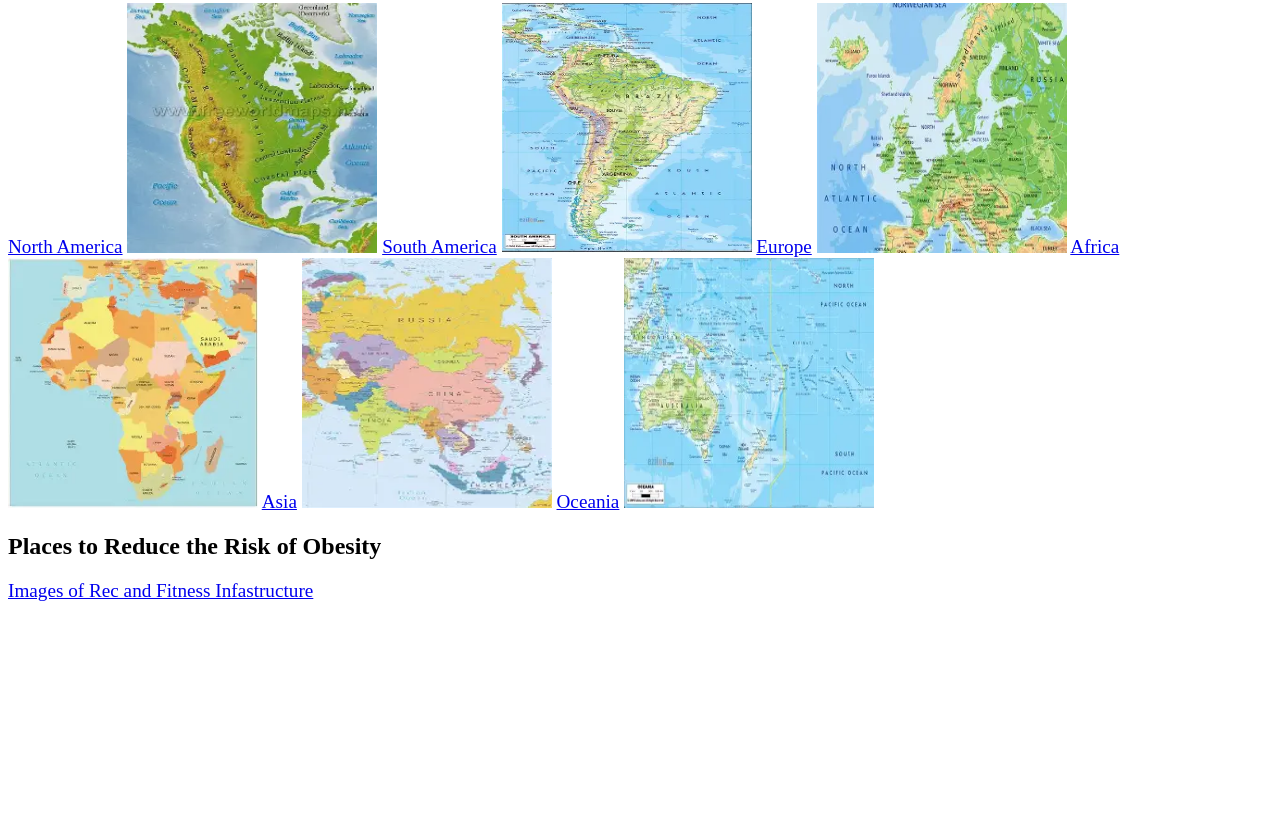
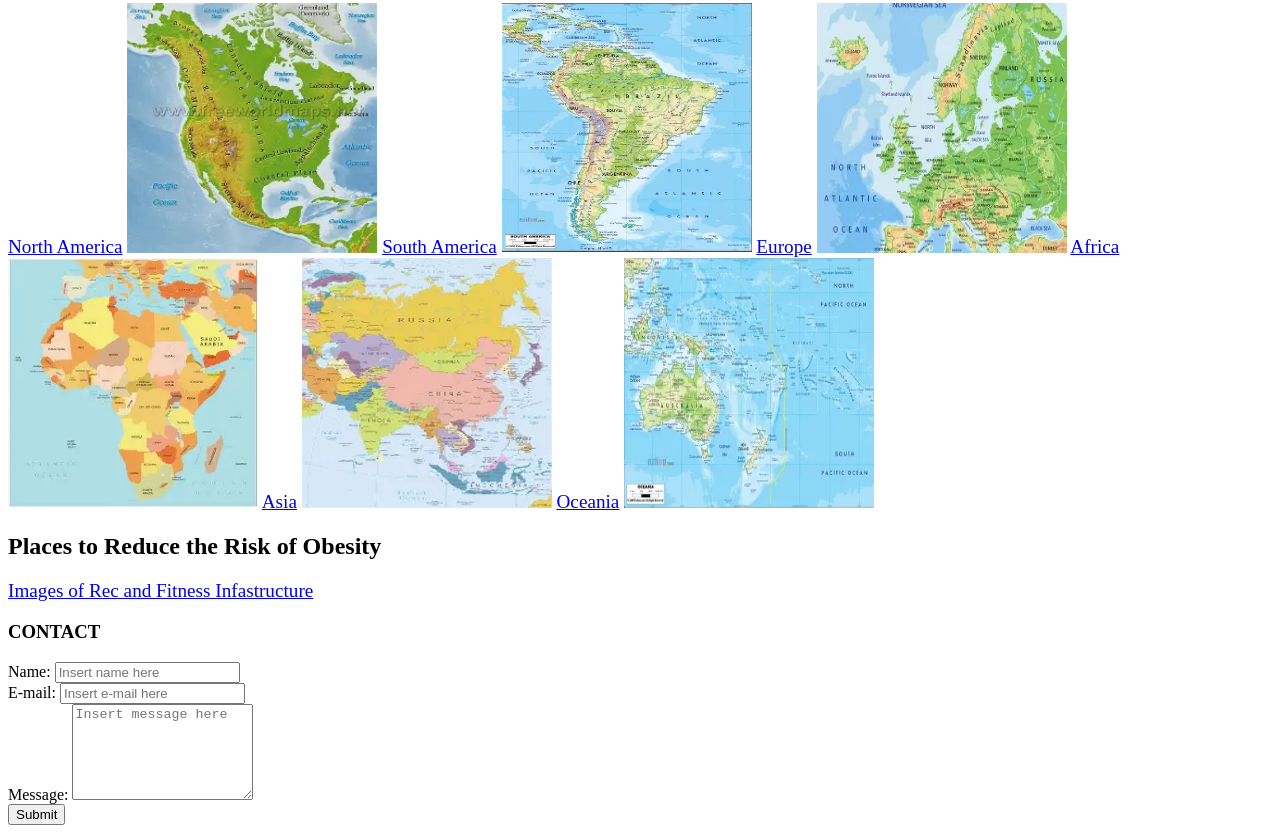
Before and after one commit to wilsonsoberano/NGO-project-draft, a plain HTML site: page index.html in a window 1280 px wide. Shown: the part 314-1147 px from the top of the page. Before the commit the page ends 935 px from the top, so only its background shows below. Drawn offline with Linux system fonts and the light colour scheme.

Commit message:
Replace obesidization.html with updated index.html

```diff
--- a/index.html
+++ b/index.html
@@ -59,3 +59,28 @@ obesidization.html
     </body>
 
     </p>
+
+<head>
+    <meta charset="UTF-8">
+    <title>Submit Information to my Firebase Database</title>
+    <script src="project2script.js" defer></script>
+</head>
+<body>
+    <div id="submitForm">
+        <h3>CONTACT</h3>
+        <div class="form-group">
+            <label for="name">Name:</label>
+            <input class="form-input" type="text" id="name" placeholder="Insert name here">
+        </div>
+        <div class="form-group">
+            <label for="email">E-mail:</label>
+            <input class="form-input" required type="email" id="email" placeholder="Insert e-mail here">
+        </div>
+        <div class="form-group">
+            <label for="your-message">Message:</label>
+            <textarea class="form-input" id="your-message" rows="6" maxlength="1000" placeholder="Insert message here"></textarea>
+        </div>
+        <button id="submitButton">Submit</button>
+    </div>
+</body>
+</html>
```
